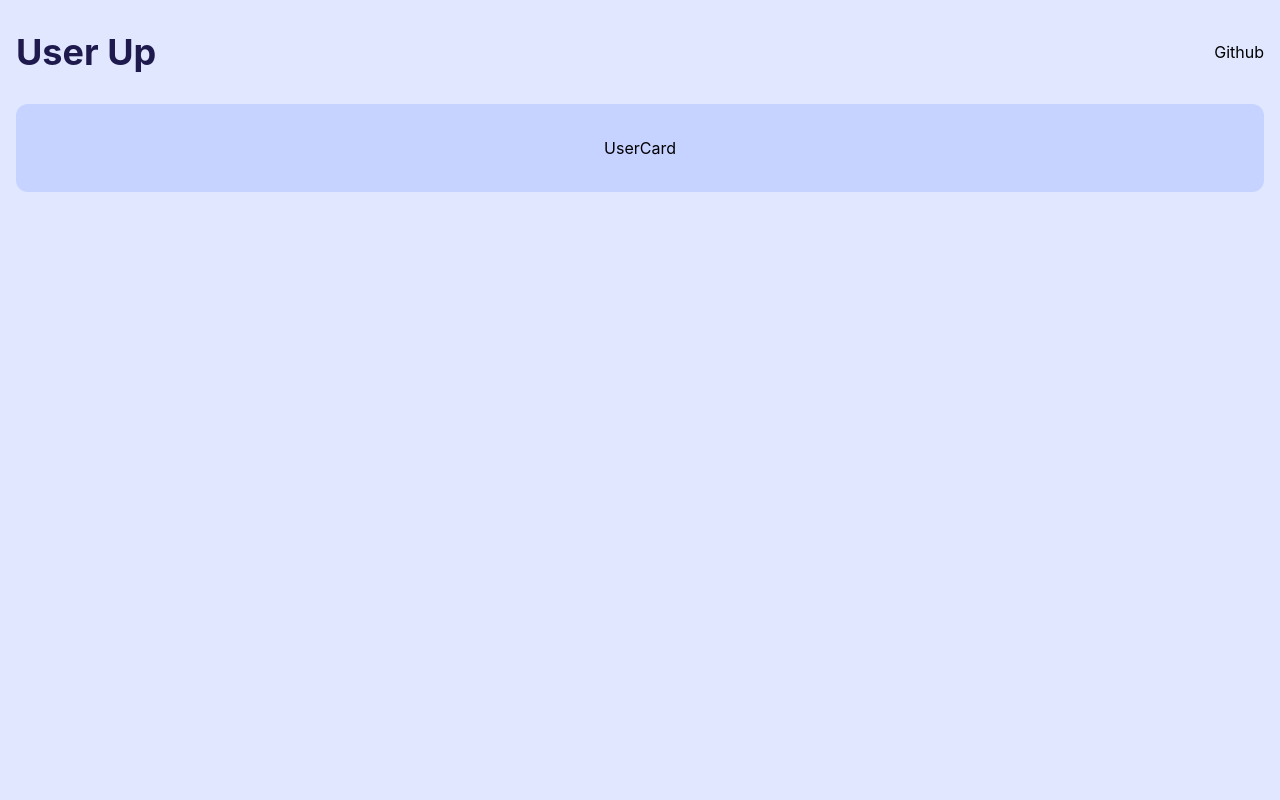
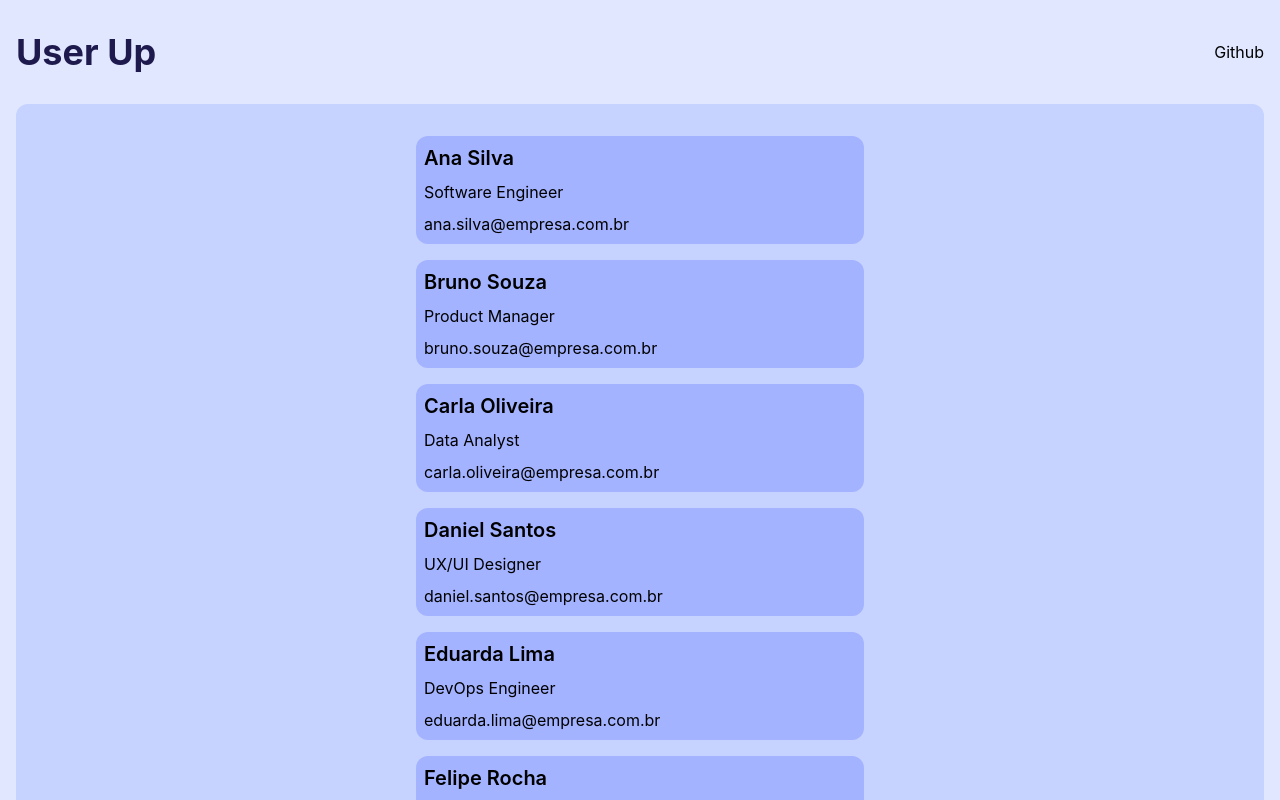
Before and after one commit to allangdasilva/react-userup-app, a React (Vite) app: page / in a window 1280 px wide. Shown: the top 800 px of the page. Built offline with nearby package versions, Linux system fonts and the light colour scheme.

Commit message:
Requisição dos users com react-query + axios

```diff
--- a/package.json
+++ b/package.json
@@ -11,6 +11,8 @@
   },
   "dependencies": {
     "@tailwindcss/vite": "^4.2.1",
+    "@tanstack/react-query": "^5.90.21",
+    "axios": "^1.13.6",
     "react": "^19.2.0",
     "react-dom": "^19.2.0",
     "tailwindcss": "^4.2.1"
--- a/public/api/users.json
+++ b/public/api/users.json
@@ -1,5 +1,4 @@
-{
-  "usuarios": [
+[
   {
     "id": 1,
     "nome": "Ana Silva",
@@ -61,4 +60,3 @@
     "email": "joao.fernandes@empresa.com.br"
   }
 ]
-}
--- a/src/App.tsx
+++ b/src/App.tsx
@@ -1,12 +1,14 @@
+import { QueryClientProvider } from "@tanstack/react-query";
 import Header from "./components/Header";
 import Users from "./components/Users";
+import queryClient from "./lib/react-query";
 
 function App() {
   return (
-    <>
+    <QueryClientProvider client={queryClient}>
       <Header />
       <Users />
-    </>
+    </QueryClientProvider>
   );
 }
 
--- a/src/components/ui/UserCard.tsx
+++ b/src/components/ui/UserCard.tsx
@@ -1,5 +1,28 @@
+import { useQuery } from "@tanstack/react-query";
+import { getUsers } from "../../services/my-api";
+
 const UserCard = () => {
-  return <div>UserCard</div>;
+  const { data, isPending, error } = useQuery({
+    queryKey: ["users"],
+    queryFn: getUsers,
+  });
+  if (isPending) return <span>Carregando...</span>;
+  if (error) return <span>Oops!</span>;
+  console.log(data);
+  return (
+    <ul className="flex-1 flex flex-col gap-4 max-w-md">
+      {data.map((user) => (
+        <li
+          className="flex-1 flex flex-col gap-2 p-2 rounded-xl bg-indigo-300"
+          key={user.id}
+        >
+          <span className="text-xl font-semibold">{user.nome}</span>
+          <span>{user.cargo}</span>
+          <span>{user.email}</span>
+        </li>
+      ))}
+    </ul>
+  );
 };
 
 export default UserCard;
--- /dev/null
+++ b/src/interfaces/user.ts
@@ -0,0 +1,6 @@
+export interface User {
+  id: number;
+  nome: string;
+  cargo: string;
+  email: string;
+}
--- /dev/null
+++ b/src/lib/react-query.ts
@@ -0,0 +1,5 @@
+import { QueryClient } from "@tanstack/react-query";
+
+const queryClient = new QueryClient();
+
+export default queryClient;
--- /dev/null
+++ b/src/services/my-api.ts
@@ -0,0 +1,8 @@
+import axios from "axios";
+import type { User } from "../interfaces/user";
+
+export async function getUsers() {
+  await new Promise((resolve) => setTimeout(resolve, 2000));
+  const response = await axios.get("/api/users.json");
+  return response.data as User[];
+}
```
Also changed, not shown: 1 other file (tests, documents, lock files or other folders). Lines whose indentation alone changed are shown as unchanged.
